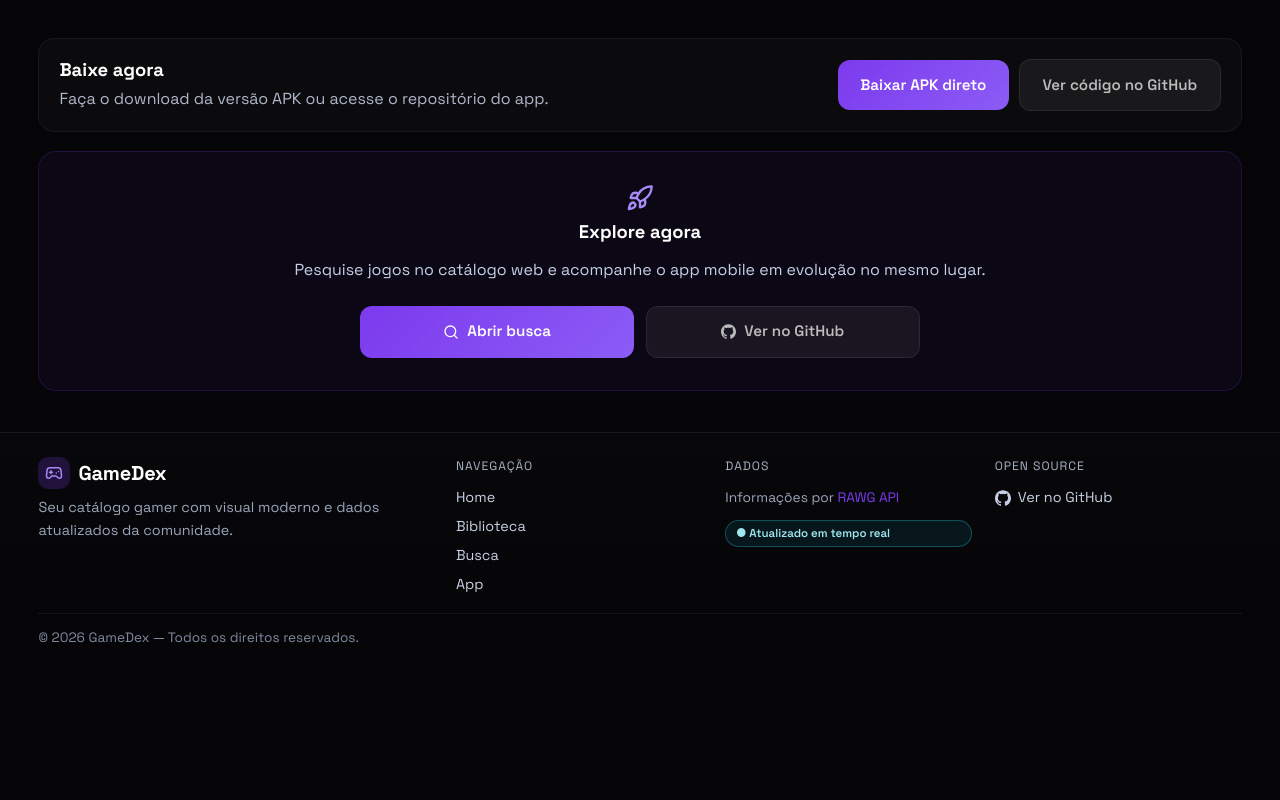
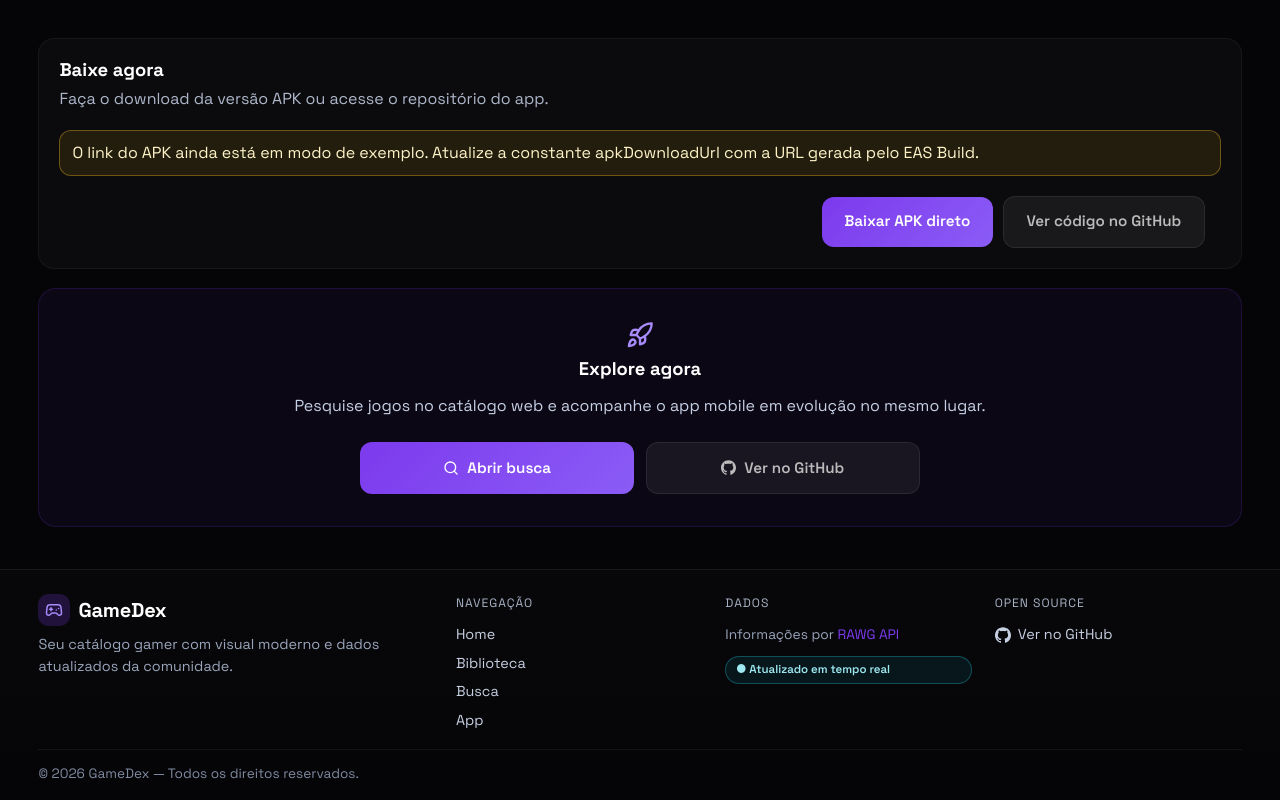
Before and after one commit to dudumiranda3105/GameDex, a React (Vite) app: page /app in a window 1280 px wide. Shown: the part 1633-2433 px from the top of the page. Before the commit the page ends 2297 px from the top, so only its background shows below. Built offline with nearby package versions, Linux system fonts and the light colour scheme; no server answers.

Commit message:
feat(web): configure app download page with env-based APK URL

```diff
--- a/src/pages/DownloadPage.jsx
+++ b/src/pages/DownloadPage.jsx
@@ -3,7 +3,8 @@
 import { Code2, Database, Globe, Layers, Rocket, Search, Sparkles, Zap } from 'lucide-react'
 import { SiGithub } from 'react-icons/si'
 
-const apkDownloadUrl = 'https://expo.dev/artifacts/eas/q7jHjb3QR8f1bCQF1BXmLk.apk' // Substitua pela URL real do APK gerado pelo EAS Build
+const fallbackApkUrl = 'https://expo.dev/artifacts/eas/q7jHjb3QR8f1bCQF1BXmLk.apk'
+const apkDownloadUrl = (import.meta.env.VITE_MOBILE_APK_URL || fallbackApkUrl).trim()
 const repositoryUrl = 'https://github.com/dudumiranda3105/GameDex'
 
 const appBenefits = [
```
Also changed, not shown: 1 other file (tests, documents, lock files or other folders).
